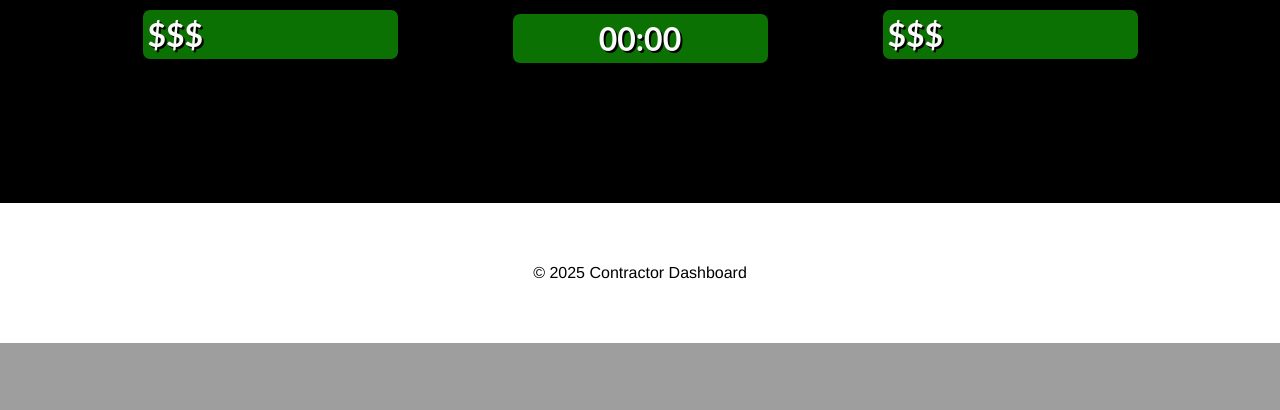
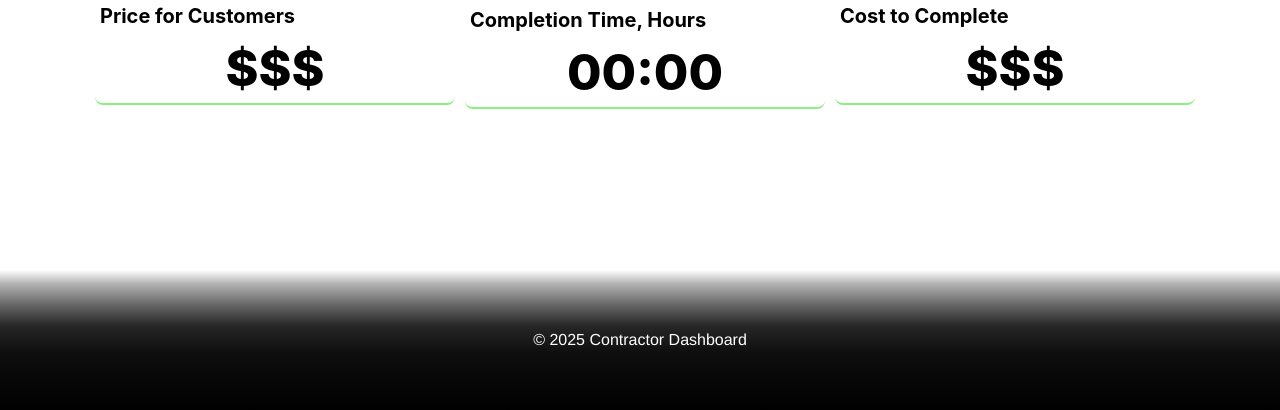
Before and after one commit to salcirz/Contractor, a Flask app: page / in a window 1280 px wide. Shown: the part 937-1347 px from the top of the page. Before the commit the page ends 1280 px from the top, so only its background shows below. Run offline with Flask 3, Linux system fonts and the light colour scheme; some libraries are stand-ins or nearby versions.

Commit message:
completed main page css

```diff
--- a/frontend/static/main.css.css
+++ b/frontend/static/main.css.css
@@ -7,7 +7,7 @@ body {
     overflow-x: hidden;
     background-size: cover;
     background-position: center;
-    background-color: black;
+    background-color: white;
 }
 
 #firstsection{
@@ -234,39 +234,52 @@ nav li{
 }
 
 .text{
-   color: rgb(250, 252, 250);
-   text-shadow:  2px 2px 0px black;
+   color: black;
    font-family: 'Lato';
    border-radius: 8px;
-   border: 1px solid black;
-   background-color: rgba(25, 225, 7, 0.5);
+   font-family: -apple-system, BlinkMacSystemFont, "Segoe UI", Roboto, "Helvetica Neue", Arial, sans-serif;
    padding: 5px;
-   margin: 10px;
+   margin: 0px;
    width: 70%;
+   font-size: 20px;
+
+}
+.textt{
+   color: black;
+   font-family: 'Lato';
+   border-radius: 8px;
+   font-family: -apple-system, BlinkMacSystemFont, "Segoe UI", Roboto, "Helvetica Neue", Arial, sans-serif;
+   padding: 5px;
+   margin: 0px;
+   width: 100%;
+   font-size: 50px;
+   font-weight: 800;
+   display: flex;
+   justify-content: center;
+
+   border-bottom: 2px solid rgba(25, 225, 7, 0.5);
+
 
 }
 
 .textsh{
-   color: rgb(250, 252, 250);
-   text-shadow:  2px 2px 0px black;
-   font-family: 'Lato';
+   color: white;
+   text-shadow:  1px qpx 0px rgba(25, 225, 7, 0.5);
+   font-family: 'Baloo 2', sans-serif;
+   font-size: 25px;
+   font-weight: 600;
 }
 
-#timeoutput{
-    display: flex;
-    justify-content: center;
-
-}
 
 
 #jobsearch{
 
   position: relative;
   border: 4px solid black;
-  background-color: rgba(25, 225, 7, 0.2);
+  background-color: white;
   border-radius: 100px;
   height:50px;
-  color: white;
+  color: black;
   width: 170px ;
   font-family: 'Arimo', sans-serif;
   font-size: 15px;
@@ -278,11 +291,12 @@ nav li{
 
 #jobsearch:focus{
     cursor: pointer;
-    background-color: black;
+    background-color:grey;
 }
 #jobsearch:hover{
+    box-shadow: 0 0 20px rgba(2, 2, 2, 0.9);
     cursor: pointer;
-    background-color: black;
+    background-color: grey;
 }
 
 @keyframes pulseGlow {
@@ -327,22 +341,38 @@ nav li{
 
 #reportbutton{
     opacity: 0%;
-    border: 2px solid rgba(25, 225, 7, 0.5);
-    box-shadow: 0 0 20px rgba(25, 225, 7, 0.5);
+    margin-left: 10px;
+    border: 2px solid white;
+    width: 100%;
     border-radius: 8px;
     border: 1px solid black;
-    background-color: rgba(25, 225, 7, 0.5);
+    background-color: black;
+    box-shadow: rgba(45, 247, 0, 0.9);
     margin-top: 50px;
     pointer-events: none;
+    animation: backgroundglow 1s  ease-out infinite;
+
 
 }
-#rlink{
-    pointer-events: none;
-}
+
 #reportbutton:hover{
 
-    box-shadow: 0 0 12px black;
+    border: 2px solid black;
+    box-shadow: 0 0 12px rgb(0, 0, 0);
+    animation: none;
     cursor: pointer;
+
+
+}
+@keyframes backgroundglow {
+
+
+  0% { box-shadow: 0 0 10px rgba(0, 0, 0);border: 2px solid white;}
+
+  50% { box-shadow: 0 0 30px rgba(45, 247, 0, 0.9); border: 2px solid white;}
+  100% { box-shadow: 0 0 10px rgba(0, 0, 0); border: 2px solid white;}
+
+
 
 }
 .button{
@@ -363,7 +393,6 @@ nav li{
 .licla{
     display: flex;
     flex-direction: column;
-    align-items: center;
     margin :10px
 }
 
@@ -383,18 +412,15 @@ nav li{
     width: 150px;
 
 }
-#whi{
 
-    color: white;
-}
 #numberinput {
     width: 132px;
     margin: 2px;
     padding: 12px 18px;
     border-radius: 100px;
     border: 4px solid black;
-    background-color: rgba(25, 225, 7, 0.2);
-    color: white;
+    background-color: rgb(255, 255, 255);
+    color: black;
     font-family: 'Arimo', sans-serif;
     font-size: 15px;
     text-align: center;
@@ -402,8 +428,16 @@ nav li{
 }
 
 #numberinput::placeholder{
-    color: white;
+    color: black;
 }
+
+#numberinput:hover{
+    cursor: pointer;
+    background-color: grey;
+    box-shadow: 0 0 20px rgba(2, 2, 2, 0.9);
+
+}
+
 #imge{
     position: absolute;
     z-index: -1;
@@ -428,12 +462,7 @@ nav li{
     100%{ top: -100px;left:-128px;height: 400px;width: 500px;}
 
 }
-#numberinput:hover{
-    cursor: pointer;
-    background-color: black;
 
-
-}
 #insertimage{
     display: flex;
     justify-content: center;
@@ -453,8 +482,17 @@ footer {
   align-items: center;
   justify-content: center;
   padding: 20px;
-  background-color: white;
-  color: black;
+  background: linear-gradient(
+        to top,
+        rgba(0,0,0,1) 0%,
+        rgba(0,0,0,0.95) 40%,
+        rgba(0,0,0,0.85) 60%,
+        rgba(0,0,0,0.6) 75%,
+        rgba(0,0,0,0.3) 90%,
+        rgba(0,0,0,0) 100%
+    );
+
+  color: white;
   margin-top: 2rem;
   margin: 0px;
   height: 100px;
--- a/frontend/static/main.js
+++ b/frontend/static/main.js
@@ -67,15 +67,20 @@ document.addEventListener("DOMContentLoaded", () => {
 
         document.getElementById("reportbutton").style.opacity = '100%';
         document.getElementById("reportbutton").style.pointerEvents = 'all';
-        document.getElementById("rlink").style.pointerEvents = 'all';
+        document.getElementById("reportbutton").style.pointerEvents = 'all';
 
+        document.getElementById('reportbutton').addEventListener("click", () =>{
+            window.location.href = '/reportpage';
+
+        });
 
 
     });
 
     document.getElementById('numberinput').addEventListener('input', function(e) {
-        this.value = this.value.replace(/[^0-9.]/g, ''); // only allow digits and decimal
+        this.value = this.value.replace(/[^0-9.]/g, '');
     });
 
 
+
 });
--- a/frontend/templates/main.html
+++ b/frontend/templates/main.html
@@ -89,7 +89,8 @@
                         </div>
 
                         <div id = "submitfield" class = "step2">
-                            <button id = "buttonlabel" type="submit" class = "submit"><h2 id= "sub" class = "steponenobg">Get Price</h2>
+                            <button id = "buttonlabel" type="submit" class = "submit" onclick = "document.getElementById('c').scrollIntoView({ behavior: 'smooth' });">
+                                <h2 id= "sub" class = "steponenobg">Get Price</h2>
                             </button>
 
                         </div>
@@ -106,18 +107,21 @@
             <ul class = "displaystats">
                 <li class = "licla">
                     <img class= "picss" src="../static/site images/price.jpg" alt="hi">
-                    <h1 class="text" id  ="priceoutput">$$$</h1>
+                    <h1 class = "text"> Price for Customers</h1>
+                    <h1 class="textt" id  ="priceoutput">$$$</h1>
                 </li>
 
                 <li class = "licla">
                     <div id = "c"><img class = "picss" src="../static/site images/time.avif" alt=""></div>
-                    <h1 class="text" id = "timeoutput">00:00</h1>
-                        <a id = "rlink" href="/reportpage"><button id = "reportbutton" ><h3 class="textsh">Full Report </h3></button></a>
+                    <h1 class = "text"> Completion Time, Hours</h1>
+                    <h1 class="textt" id = "timeoutput">00:00</h1>
+                    <button id = "reportbutton" ><h3 class="textsh"> View Full Report </h3></button>
                 </li>
 
                 <li class = "licla">
                     <img class = "picss" src="../static/site images/mats.jpg" alt="hi">
-                    <h1 class="text" id = "costoutput">$$$</h1>
+                    <h1 class = "text">Cost to Complete</h1>
+                    <h1 class="textt" id = "costoutput">$$$</h1>
                 </li>
             </ul>
         </div>
```
